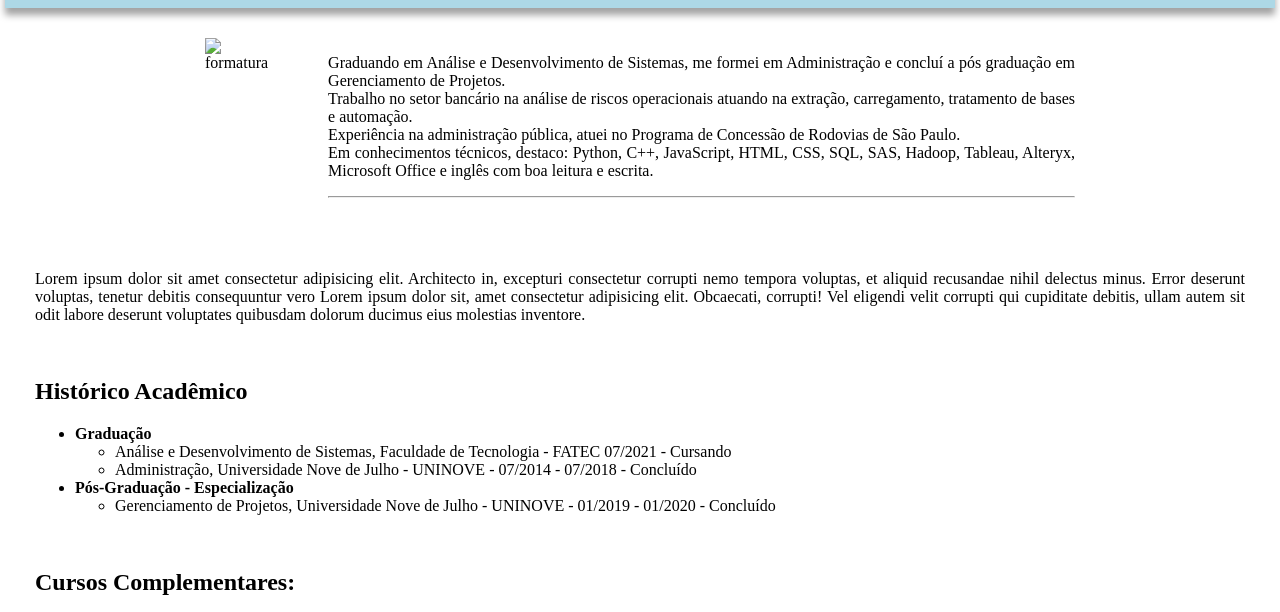
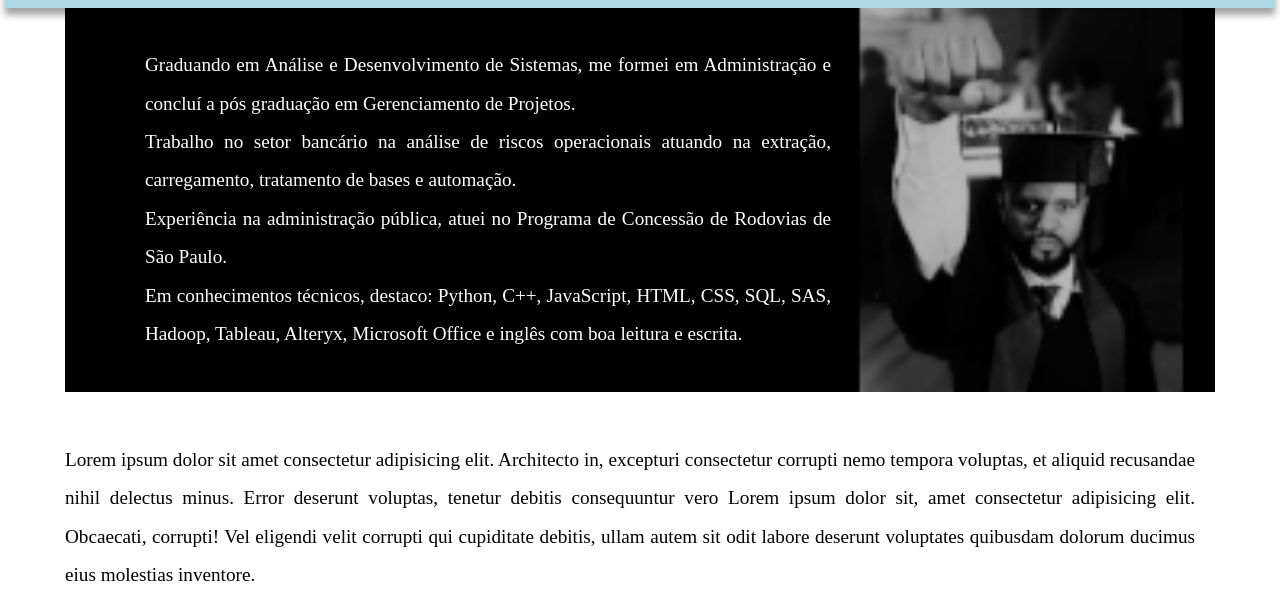
Before and after one commit to LeandroGonsalves/meu-site, a plain HTML site: page index.html in a window 1280 px wide. Shown: the part 182-794 px from the top of the page. Drawn offline with Linux system fonts and the light colour scheme.

Commit message:
Foto atualizada

```diff
--- a/css.css
+++ b/css.css
@@ -51,7 +51,7 @@ nav {
 nav > a {
     padding: 8px;
     padding-bottom: 0.5px;
-    border-radius: 5px;
+    border-radius: 7px;
     transition-duration: 0.75s;
 }
 
@@ -59,27 +59,33 @@ nav > a:hover {
     background-color: rgb(103, 162, 182);
 }
 
-main {
-    display:inline-flex;
-    padding-left: 200px;
-    padding-right: 200px;
+div {
+    line-height: 2em;
+    padding-left: 80px;
+    padding-right: 80px;
+    font-size: 1.5vw;
 }
 
-.bloco1 {
-    padding-top: 30px;
-    position: relative;
+div.bloco1 {
+    margin-left: 60px;
+    margin-right: 60px;
+    padding-top: 1em;
+    padding-bottom: 1em;
+    color: white;
+    background-size: cover;
+    background-attachment: fixed;
+    padding-right: 30vw;
 }
 
-.bloco2 {
+div.bloco2 {
     padding-top: 30px;
     padding-left: 60px;
     text-align: justify;
 }
 
-.bloco3 {
-    padding-top: 40px;
-    padding-left: 30px;
-    padding-right: 30px;
+div#foto {
+    background-image: url(img/formatura_horizontal.png);
+    background-position: right top;
 }
 
 
--- a/index.html
+++ b/index.html
@@ -22,17 +22,12 @@
         <a href="https://www.linkedin.com/in/leandro-gonsalves" target="_blank" rel="external"><img src="img/linkedin.png"></a>
     </nav>
 
-    <main>
-        <div class="bloco1">
-            <img src="img/formatura.png" alt="formatura">
-        </div>
-        <div class="bloco2">
-            <p>Graduando em Análise e Desenvolvimento de Sistemas, me formei em Administração e concluí a pós graduação em Gerenciamento de Projetos.<br>Trabalho no setor bancário na análise de riscos operacionais atuando na extração, carregamento, tratamento de bases e automação.<br>Experiência na administração pública, atuei no Programa de Concessão de Rodovias de São Paulo.<br>Em conhecimentos técnicos, destaco: Python, C++, JavaScript, HTML, CSS, SQL, SAS, Hadoop, Tableau, Alteryx, Microsoft Office e inglês com boa leitura e escrita.<hr></p>
-        </div>
-    </main>
+    <div class="bloco1" id="foto">
+            <p>Graduando em Análise e Desenvolvimento de Sistemas, me formei em Administração e concluí a pós graduação em Gerenciamento de Projetos.<br>Trabalho no setor bancário na análise de riscos operacionais atuando na extração, carregamento, tratamento de bases e automação.<br>Experiência na administração pública, atuei no Programa de Concessão de Rodovias de São Paulo.<br>Em conhecimentos técnicos, destaco: Python, C++, JavaScript, HTML, CSS, SQL, SAS, Hadoop, Tableau, Alteryx, Microsoft Office e inglês com boa leitura e escrita.</p>
+    </div>
 
 
-    <div class="bloco3">
+    <div class="bloco2">
         <p>Lorem ipsum dolor sit amet consectetur adipisicing elit. Architecto in, excepturi consectetur corrupti nemo tempora voluptas, et aliquid recusandae nihil delectus minus. Error deserunt voluptas, tenetur debitis consequuntur vero Lorem ipsum dolor sit, amet consectetur adipisicing elit. Obcaecati, corrupti! Vel eligendi velit corrupti qui cupiditate debitis, ullam autem sit odit labore deserunt voluptates quibusdam dolorum ducimus eius molestias inventore.</p>
         <br>
 
```
Also changed, not shown: img/formatura_horizontal.png (added).
